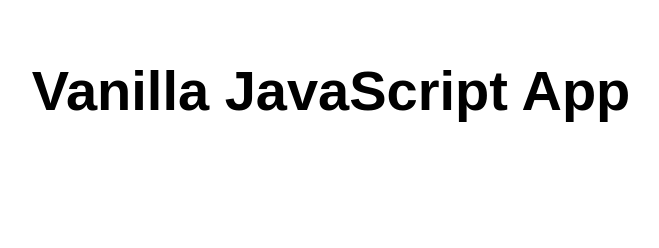
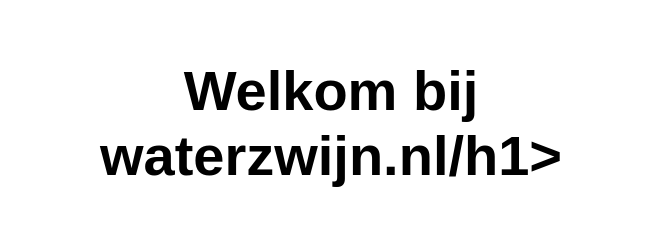
Before and after one commit to windancert/waterzwijn_static_azure, a plain HTML site: page index.html in a window 1280 px wide. Shown: the whole page, without its empty margins (309-968 px from the left). Drawn offline with Linux system fonts and the light colour scheme.

Commit message:
Update index.html

```diff
--- a/index.html
+++ b/index.html
@@ -10,7 +10,7 @@
 
 <body>
   <main>
-    <h1>Vanilla JavaScript App</h1>
+    <h1>Welkom bij waterzwijn.nl/h1>
   </main>
 </body>
 
```
